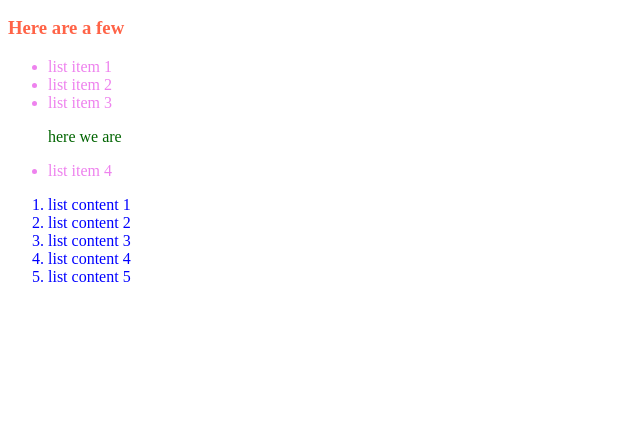
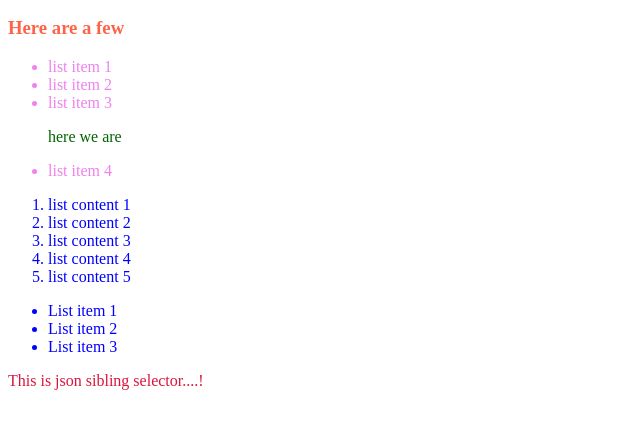
Before and after one commit to SankarSiva21/FrontEndPages, a plain HTML site: page StartingWithCss/Index.html in a window 1280 px wide. Shown: the part 110-538 px from the top of the page, without its empty margins (0-640 px from the left). Drawn offline with Linux system fonts and the light colour scheme.

Commit message:
Json sibling sector

```diff
--- a/StartingWithCss/Index.html
+++ b/StartingWithCss/Index.html
@@ -27,5 +27,13 @@
             <li>list content 5</li>
         </ol>
     </div>
+    <ul>
+        <li>List item 1</li>
+        <li>List item 2</li>
+        <li>List item 3</li>
+    </ul>
+    <p>
+        This is json sibling selector....!
+    </p>
 </body>
 </html>
--- a/StartingWithCss/index.css
+++ b/StartingWithCss/index.css
@@ -10,3 +10,7 @@ body {
 #list-item1 > li > p{
     color:darkgreen
 }
+
+ul + p{
+    color: crimson;
+}
```
